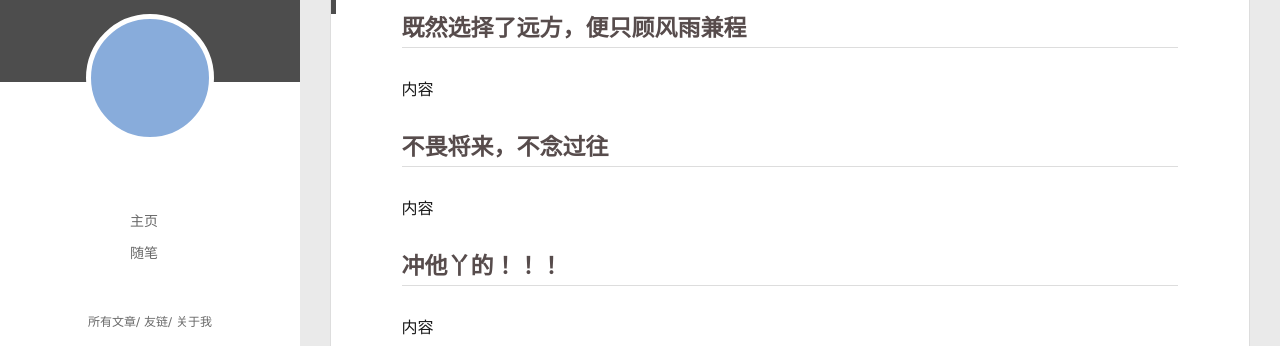
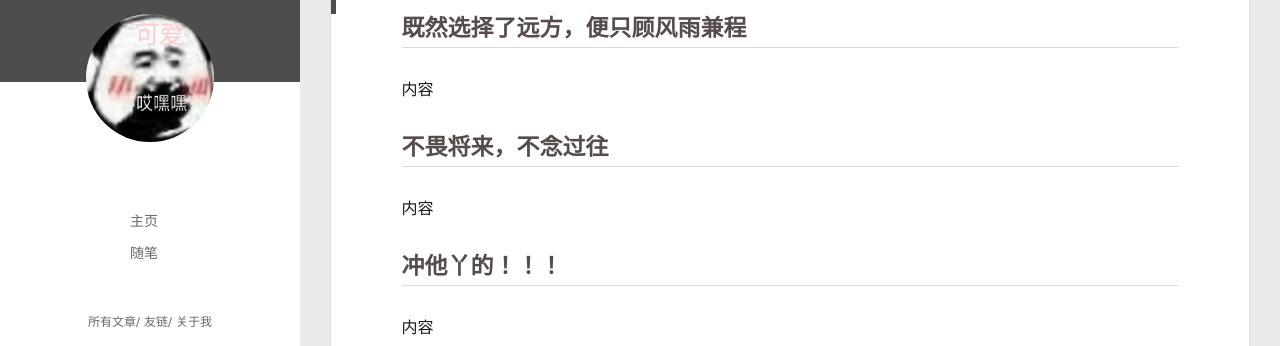
Before and after one commit to Amethyst-xy/Amethyst-xy.github.io, a plain HTML site: page index.html in a window 1280 px wide. Shown: the part 98-444 px from the top of the page. Drawn offline with Linux system fonts and the light colour scheme.

Commit message:
Site updated: 2021-05-24 13:53:41

```diff
--- a/main.0cf68a.css
+++ b/main.0cf68a.css
@@ -1015,14 +1015,14 @@ html {
 
 .left-col #header .profilepic {
     display: block;
-    border: 5px solid #fff;
     border-radius: 300px;
     width: 128px;
     height: 128px;
     margin: 0 auto;
     position: relative;
     overflow: hidden;
-    background: #88acdb;
+    background: url('./img/head_img.jpg');
+    background-size: 100% 100%;
     -webkit-transition: all .2s ease-in;
     display: -webkit-box;
     -webkit-box-orient: horizontal;
```
Also changed, not shown: img/head_img.jpg (added).
